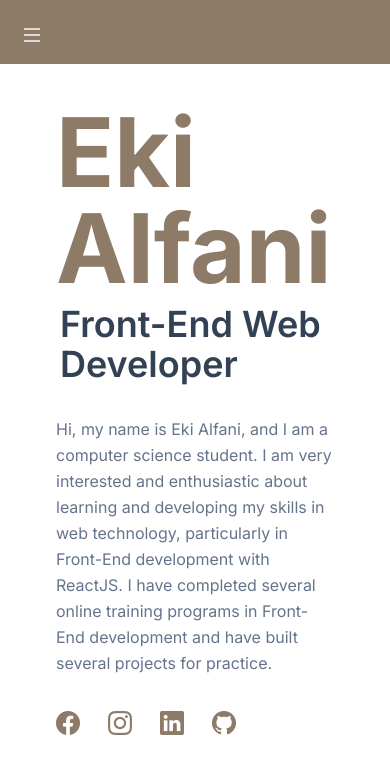
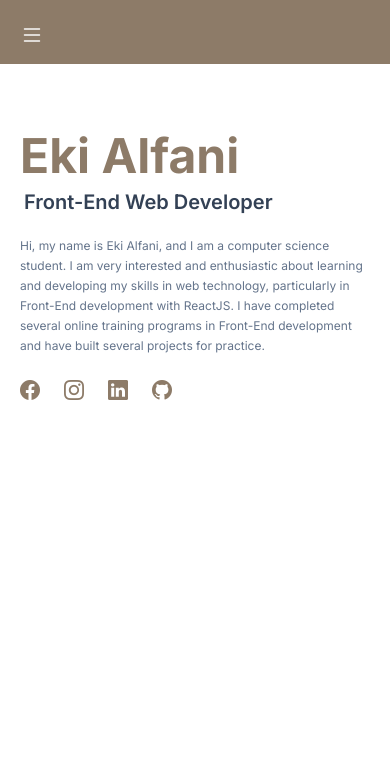
Before and after one commit to ekialfani/portfolio, a React (Create React App) app: page /about in a window 390 px wide. Shown: the top 774 px of the page. Built offline with nearby package versions, Linux system fonts and the light colour scheme.

Commit message:
fix: responsive design on the about page and content

```diff
--- a/src/components/Content.js
+++ b/src/components/Content.js
@@ -2,7 +2,8 @@ import AppRoute from "../routes/AppRouter";
 
 function Content() {
   return (
-    <main className="px-14 py-10 overflow-auto">
+    <main
+      className="px-5 py-5 sm:px-8 md:px-10 md:py-8 lg:px-14 lg:py-10 2xl:px-20 overflow-auto">
       <AppRoute />
     </main>
   );
--- a/src/pages/About.js
+++ b/src/pages/About.js
@@ -1,44 +1,44 @@
 function About() {
   return (
     <div
-      className="h-full flex flex-col justify-center">
+      className="mt-28 md:h-full md:mt-0 md:flex md:flex-col md:justify-center">
       <h1
-        className="text-8xl capitalize font-bold text-custom-shadow">
+        className="text-5xl sm:text-6xl md:text-7xl lg:text-8xl 2xl:text-[10em] capitalize font-bold text-custom-shadow">
         eki alfani
       </h1>
       <h2
-        className="text-4xl capitalize font-semibold text-slate-700 mt-2 mb-8 ml-1">
+        className="text-xl sm:text-2xl md:text-3xl lg:text-4xl 2xl:text-6xl capitalize font-semibold text-slate-700 mt-2 mb-5 md:mb-8 2xl:mb-12 ml-1">
         front-end web developer
       </h2>
       <p
-        className="text-slate-500 mb-8 max-w-3xl leading-relaxed">
+        className="text-xs md:text-sm lg:text-base 2xl:text-2xl text-slate-500 mb-5 md:mb-8 2xl:mb-12 max-w-xl md:max-w-2xl lg:max-w-3xl 2xl:max-w-5xl leading-5 md:leading-relaxed xl:leading-looser 2xl:leading-10">
         Hi, my name is Eki Alfani, and I am a computer science student. I am very interested and enthusiastic about learning and developing my skills in web technology, particularly in Front-End development with ReactJS. I have completed several online training programs in Front-End development and have built several projects for practice.
       </p>
       <div
-        className="flex gap-7">
+        className="flex gap-6 md:gap-7 2xl:gap-10">
         <a
-          className="text-2xl text-custom-shadow"
+          className="text-xl md:text-2xl 2xl:text-4xl text-custom-shadow"
           href="https://www.facebook.com/ekialfani"
           target="_blank"
           rel="noreferrer">
           <i class="bi bi-facebook"></i>
         </a>
         <a
-          className="text-2xl text-custom-shadow"
+          className="text-xl md:text-2xl 2xl:text-4xl text-custom-shadow"
           href="https://www.instagram.com/ekialfni/"
           target="_blank"
           rel="noreferrer">
           <i class="bi bi-instagram"></i>
         </a>
         <a
-          className="text-2xl text-custom-shadow"
+          className="text-xl md:text-2xl 2xl:text-4xl text-custom-shadow"
           href="https://www.linkedin.com/in/eki-alfani-1a1122271"
           target="_blank"
           rel="noreferrer">
           <i class="bi bi-linkedin"></i>
         </a>
         <a
-          className="text-2xl text-custom-shadow"
+          className="text-xl md:text-2xl 2xl:text-4xl text-custom-shadow"
           href="https://github.com/ekialfani"
           target="_blank"
           rel="noreferrer">
```
